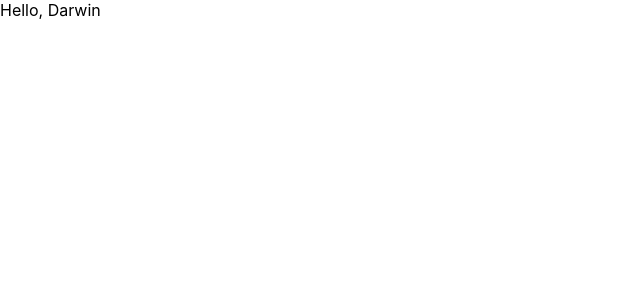
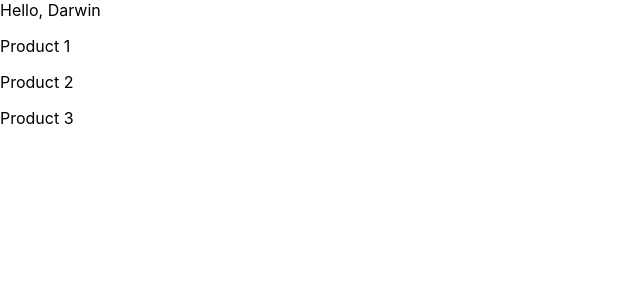
Before and after one commit to darwinphi/nextjs-demo, a Next.js app: page / in a window 1280 px wide. Shown: the top 300 px of the page, without its empty margins (0-640 px from the left). Built offline with nearby package versions, Linux system fonts and the light colour scheme.

Commit message:
Add ssg, Fetch from internal file

```diff
--- /dev/null
+++ b/data/dummy-backend.json
@@ -0,0 +1,7 @@
+{
+  "products": [
+    { "id": "p1", "title": "Product 1", "description": "This is product 1" },
+    { "id": "p2", "title": "Product 2", "description": "This is product 2" },
+    { "id": "p3", "title": "Product 3", "description": "This is product 3" }
+  ]
+}
--- a/pages/index.js
+++ b/pages/index.js
@@ -3,10 +3,28 @@
 import styles from "../styles/Home.module.css";
 import Hello from "./hello";
 
-export default function Home() {
+import fs from "fs/promises";
+import path from "path";
+
+export default function Home({ products }) {
   return (
     <div>
       <Hello name="Darwin" />
+      {products.map((prop) => {
+        return <p key={prop.id}>{prop.title}</p>;
+      })}
     </div>
   );
 }
+
+export async function getStaticProps() {
+  const filePath = path.join(process.cwd(), "data", "dummy-backend.json");
+  const jsonData = await fs.readFile(filePath);
+  const data = JSON.parse(jsonData);
+
+  return {
+    props: {
+      products: data.products,
+    },
+  };
+}
```
